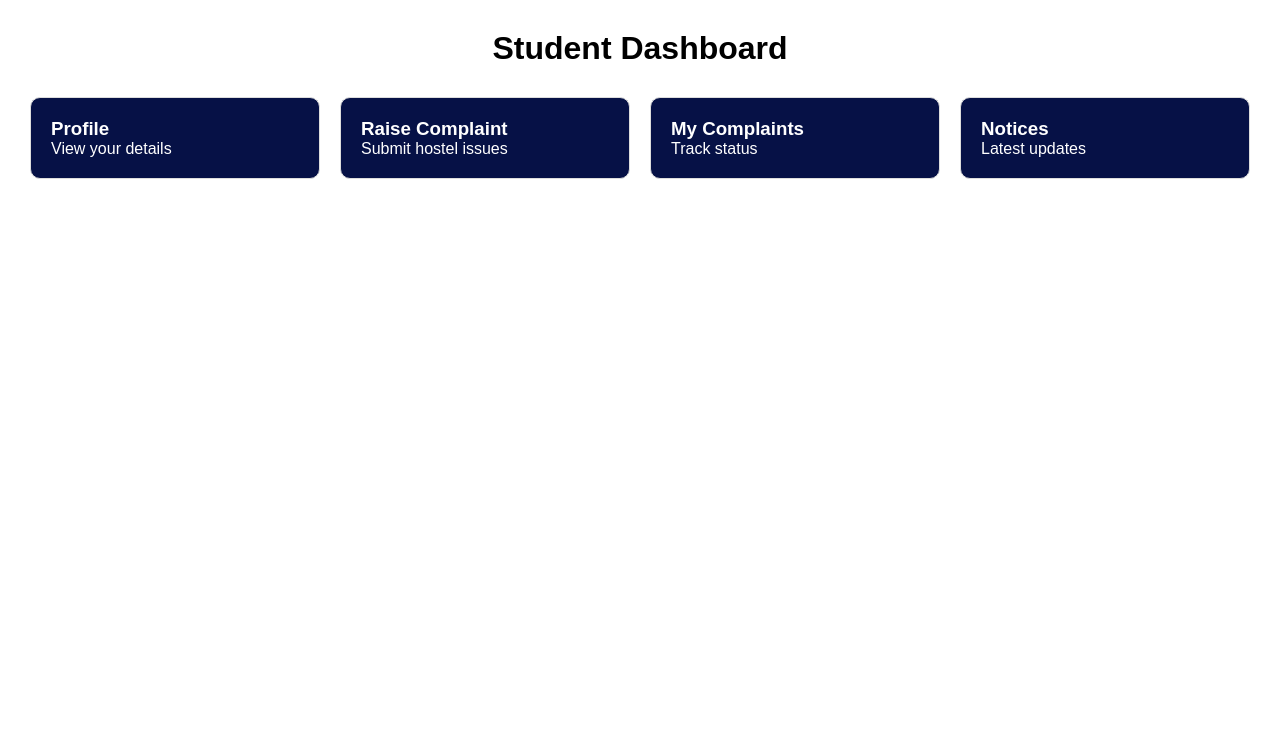
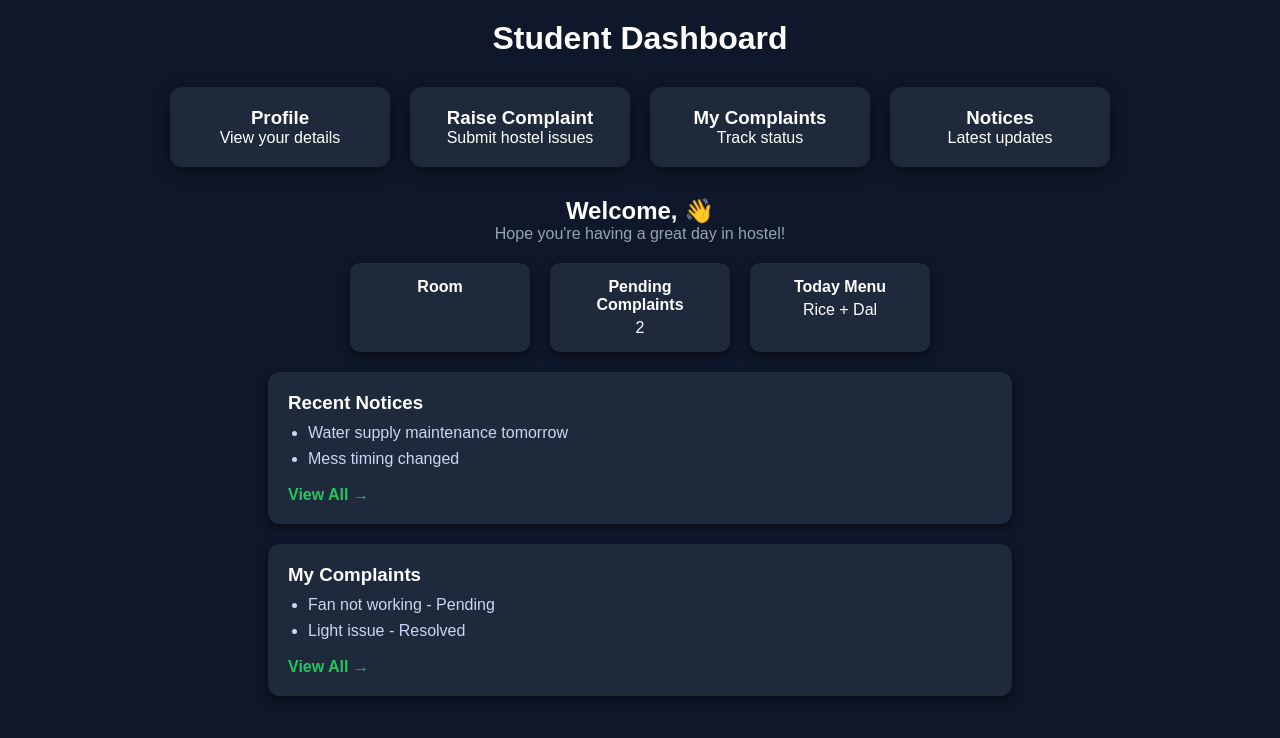
Before and after one commit to Kiran-2526/Hostel-Management-System, a React (Vite) app: page /StudentDashboard in a window 1280 px wide. Shown: the top 738 px of the page. Built offline with nearby package versions, Linux system fonts and the light colour scheme; no server answers.

Commit message:
updated profile with dashboard

```diff
--- a/src/App.jsx
+++ b/src/App.jsx
@@ -21,7 +21,7 @@ function App() {
         <Route path="/loginwarden" element={<WardenLogin />} />
         <Route path="/StudentDashboard" element={<StudentDashboard />} />
         <Route path="/WardenDashboard" element={<WardenDashboard />} />
-        <Route path="/StudentDashborad/MyComplaints" element={<MyComplaints />}/>
+        <Route path="/StudentDashboard/MyComplaints" element={<MyComplaints />}/>
         <Route path="/StudentDashboard/Notices" element={<Notices />} />
         <Route path="/StudentDashboard/Profile" element={<Profile />} />
         <Route path="/StudentDashboard/RaiseComplaint" element={<RaiseComplaint />} />
--- a/src/components/Dashboard.jsx
+++ b/src/components/Dashboard.jsx
@@ -7,8 +7,8 @@ const Dashboard = () => {
     const navigate = useNavigate();
 
     return (
-        <div className="main">
-            <section className="left">
+        <div className="main-dashboard">
+            <section className="left-panel">
                 <div className="content">
                     <img src="/neclogo.jpg" alt="Not Found" />
                     <h1>Smart Hostel Management</h1>
@@ -18,7 +18,7 @@ const Dashboard = () => {
                     <h3>✔ Easy communication with warden</h3>
                 </div>
             </section>
-            <section className="right">
+            <section className="right-panel">
                 <div className="role">
                     <h1>Select Your Role</h1>
                     <p>Choose how you want to use SHM</p>
--- a/src/components/StudentDashboard.jsx
+++ b/src/components/StudentDashboard.jsx
@@ -1,33 +1,95 @@
-import React from "react";
-import "../styles/dashboard.css";
+import React, { useEffect, useState } from "react";
+import "../styles/studentdashboard.css";
 import { NavLink } from "react-router-dom";
+import { useLocation } from "react-router-dom";
 
 const StudentDashboard = () => {
+  const[data,setData] = useState({})
+  const location = useLocation();
+  const roll = location.state?.rollNumber;
+  useEffect(()=>{
+    const getProfile = async()=>{
+      try {
+        const res = await fetch(`http://localhost:8080/student/profile/${roll}`);
+        const result = await res.json();
+        console.log(result);
+        setData(result);
+      } catch (error) {
+        alert("Student Not Found");
+      }
+    };
+    getProfile();
+  },[roll])
   return (
-    <div className="dashboard">
+    <div className="student-dashboard">
       <h1>Student Dashboard</h1>
 
-      <div className="cards">
-        <NavLink to="/StudentDashboard/Profile" className={({isActive})=>isActive?"active":""}>
+      <div className="student-cards">
+        <NavLink to="/StudentDashboard/Profile" >
           <h3>Profile</h3>
           <p>View your details</p>
         </NavLink>
 
-        <NavLink to="/StudentDashboard/RaiseComplaint" className={({isActive})=>isActive?"active":""}>
+        <NavLink to="/StudentDashboard/RaiseComplaint">
           <h3>Raise Complaint</h3>
           <p>Submit hostel issues</p>
         </NavLink>
 
-        <NavLink to="/StudentDashborad/MyComplaints" className={({isActive})=>isActive?"active":""}>
+        <NavLink to="/StudentDashboard/MyComplaints">
           <h3>My Complaints</h3>
           <p>Track status</p>
         </NavLink>
 
-        <NavLink to="/StudentDashboard/Notices" className={({isActive})=>isActive?"active":""}>
+        <NavLink to="/StudentDashboard/Notices">
           <h3>Notices</h3>
           <p>Latest updates</p>
         </NavLink>
       </div>
+
+      <div className="WelcomeScreen">
+
+        <h2>Welcome, {data.fullName} 👋</h2>
+        <p>Hope you're having a great day in hostel!</p>
+
+        <div className="quick-cards">
+          <div className="q-card">
+            <h4>Room</h4>
+            <p>{data.roomNumber}</p>
+          </div>
+
+          <div className="q-card">
+            <h4>Pending Complaints</h4>
+            <p>2</p>
+          </div>
+
+          <div className="q-card">
+            <h4>Today Menu</h4>
+            <p>Rice + Dal</p>
+          </div>
+        </div>
+
+        <div className="preview-section">
+          <h3>Recent Notices</h3>
+          <ul>
+            <li>Water supply maintenance tomorrow</li>
+            <li>Mess timing changed</li>
+          </ul>
+
+          <NavLink to="/StudentDashboard/Notices">View All →</NavLink>
+        </div>
+
+        <div className="preview-section">
+          <h3>My Complaints</h3>
+          <ul>
+            <li>Fan not working - Pending</li>
+            <li>Light issue - Resolved</li>
+          </ul>
+
+          <NavLink to="/StudentDashboard/MyComplaints">View All →</NavLink>
+        </div>
+
+      </div>
+
     </div>
   );
 };
--- a/src/components/auth/StudentLogin.jsx
+++ b/src/components/auth/StudentLogin.jsx
@@ -5,11 +5,9 @@ import { Link, useNavigate } from "react-router-dom";
 const StudentLogin = () => {
   const navigate = useNavigate();
 
-  // ✅ hooks must be here (top level)
   const [rollNumber, setRollNumber] = useState("");
   const [password, setPassword] = useState("");
 
-  // ✅ single submit handler
   const handleSubmit = async (e) => {
     e.preventDefault();
 
@@ -29,7 +27,11 @@ const StudentLogin = () => {
 
       if (data === "Login Success") {
         alert("Login Success");
-        navigate("/StudentDashboard");
+
+        localStorage.setItem("rollNumber", rollNumber);
+        console.log("Stored:", localStorage.getItem("rollNumber"));
+
+        navigate("/StudentDashboard",{state:{rollNumber:rollNumber}});
       } else {
         alert(data);
       }
--- a/src/components/studentcomponents/Profile.jsx
+++ b/src/components/studentcomponents/Profile.jsx
@@ -1,9 +1,43 @@
-import React from 'react'
+import React, { useEffect, useState } from "react";
+import "./../../styles/profile.css";
 
 const Profile = () => {
+  const [data, setData] = useState({});
+  const roll = localStorage.getItem("rollNumber");
+  console.log(roll);
+
+  useEffect(() => {
+    const getProfile = async () => {
+      try {
+        const res = await fetch(`http://localhost:8080/student/profile/${roll}`);
+        const result = await res.json();
+        console.log(result);
+        setData(result);
+      } catch (error) {
+        alert("Failed to load profile");
+      }
+    };
+
+    if (roll) {
+      getProfile();
+    }
+  }, [roll]);
+
   return (
-    <div>Profile</div>
-  )
-}
+    <div className="profile-container">
+      <h2>My Profile</h2>
 
-export default Profile
+      <div className="profile-card">
+        <p><strong>Full Name:</strong> {data.fullName}</p>
+        <p><strong>Gender:</strong> {data.gender}</p>
+        <p><strong>Roll Number:</strong> {data.rollNumber}</p>
+        <p><strong>Email:</strong> {data.email}</p>
+        <p><strong>Phone:</strong> {data.phone}</p>
+        <p><strong>Room Number:</strong> {data.roomNumber}</p>
+        <p><strong>Year:</strong> {data.year}</p>
+      </div>
+    </div>
+  );
+};
+
+export default Profile;
--- a/src/styles/dashboard.css
+++ b/src/styles/dashboard.css
@@ -1,9 +1,9 @@
-.main{
+.main-dashboard{
     display: flex;
 }
 
 /* LEFT SIDE */
-.left{
+.left-panel{
     width: 50vw;
     height: 100vh;
     background-color: hsla(230, 84%, 15%, 0.852);
@@ -16,7 +16,7 @@
 }
 
 /* RIGHT SIDE */
-.right{
+.right-panel{
     display: flex;
     width: 50vw;
     height: 100vh;
@@ -103,37 +103,3 @@
     background-color:hsla(230, 84%, 15%, 0.852);
     color: white;
 }
-
-
-
-/* Student Dashboard */
-.dashboard {
-  padding: 30px;
-}
-
-.dashboard h1 {
-  text-align: center;
-  margin-bottom: 30px;
-}
-
-.cards {
-  display: grid;
-  grid-template-columns: repeat(auto-fit, minmax(200px, 1fr));
-  gap: 20px;
-}
-
-a{
-  background: hsla(230, 84%, 15%);
-  padding: 20px;
-  border-radius: 10px;
-  border: 1px solid #ddd;
-  cursor: pointer;
-  transition: 0.3s;
-  text-decoration: none;
-  color: white;
-}
-
-a:hover {
-  background: rgb(30, 9, 134);
-  color: white;
-}
--- /dev/null
+++ b/src/styles/profile.css
@@ -0,0 +1,20 @@
+/* PROFILE */
+.profile-container {
+  padding: 20px;
+  text-align: center;
+}
+
+.profile-card {
+  margin: 20px auto;
+  padding: 20px;
+  width: 350px;
+  background: #1e293b;
+  border-radius: 12px;
+  color: white;
+  box-shadow: 0 4px 10px rgba(0,0,0,0.5);
+  text-align: left;
+}
+
+.profile-card p {
+  margin: 10px 0;
+}
--- /dev/null
+++ b/src/styles/studentdashboard.css
@@ -0,0 +1,138 @@
+/* BODY BACKGROUND */
+body {
+    background: #0f172a;
+    color: #ffffff;
+    font-family: Arial, sans-serif;
+}
+
+/* DASHBOARD */
+.student-dashboard {
+    padding: 20px;
+    text-align: center;
+}
+
+/* TITLE */
+.student-dashboard h1 {
+    color: #ffffff;
+}
+
+/* TOP CARDS */
+.student-cards {
+    display: flex;
+    justify-content: center;
+    gap: 20px;
+    margin: 30px 0;
+    flex-wrap: wrap;
+}
+
+.student-cards a {
+    background: #1e293b;
+    color: white;
+    text-decoration: none;
+    padding: 20px;
+    width: 220px;
+    border-radius: 12px;
+    transition: 0.3s;
+    box-shadow: 0 4px 15px rgba(0,0,0,0.5);
+}
+
+.student-cards a:hover {
+    transform: scale(1.05);
+    background: #334155;
+    box-shadow: 0 0 15px rgba(34,197,94,0.5);
+}
+
+/* WELCOME SECTION */
+.WelcomeScreen {
+    margin-top: 30px;
+    text-align: center;
+}
+
+.WelcomeScreen h2 {
+    color: #ffffff;
+}
+
+.WelcomeScreen p {
+    color: #94a3b8;
+}
+
+/* QUICK CARDS */
+.quick-cards {
+    display: flex;
+    justify-content: center;
+    gap: 20px;
+    margin: 20px 0;
+    flex-wrap: wrap;
+}
+
+.q-card {
+    background: #1e293b;
+    padding: 15px;
+    width: 180px;
+    border-radius: 10px;
+    box-shadow: 0 4px 10px rgba(0,0,0,0.5);
+    color: white;
+    transition: 0.3s;
+}
+
+.q-card:hover {
+    transform: translateY(-5px);
+}
+
+.q-card h4 {
+    margin-bottom: 5px;
+    color: white;
+}
+.q-card p{
+    color: white;
+}
+
+/* PREVIEW SECTIONS */
+.preview-section {
+    background: #1e293b;
+    margin: 20px auto;
+    padding: 20px;
+    width: 60%;
+    border-radius: 12px;
+    box-shadow: 0 4px 10px rgba(0,0,0,0.5);
+    text-align: left;
+    color: white;
+}
+
+.preview-section h3 {
+    margin-bottom: 10px;
+    color: #ffffff;
+}
+
+.preview-section ul {
+    padding-left: 20px;
+}
+
+.preview-section li {
+    margin-bottom: 8px;
+    color: #cbd5f5;
+}
+
+/* VIEW ALL LINK */
+.preview-section a {
+    display: inline-block;
+    margin-top: 10px;
+    color: #22c55e;
+    font-weight: bold;
+    text-decoration: none;
+}
+
+.preview-section a:hover {
+    text-decoration: underline;
+}
+
+/* RESPONSIVE */
+@media (max-width: 768px) {
+    .preview-section {
+        width: 90%;
+    }
+
+    .cards a {
+        width: 90%;
+    }
+}
```
